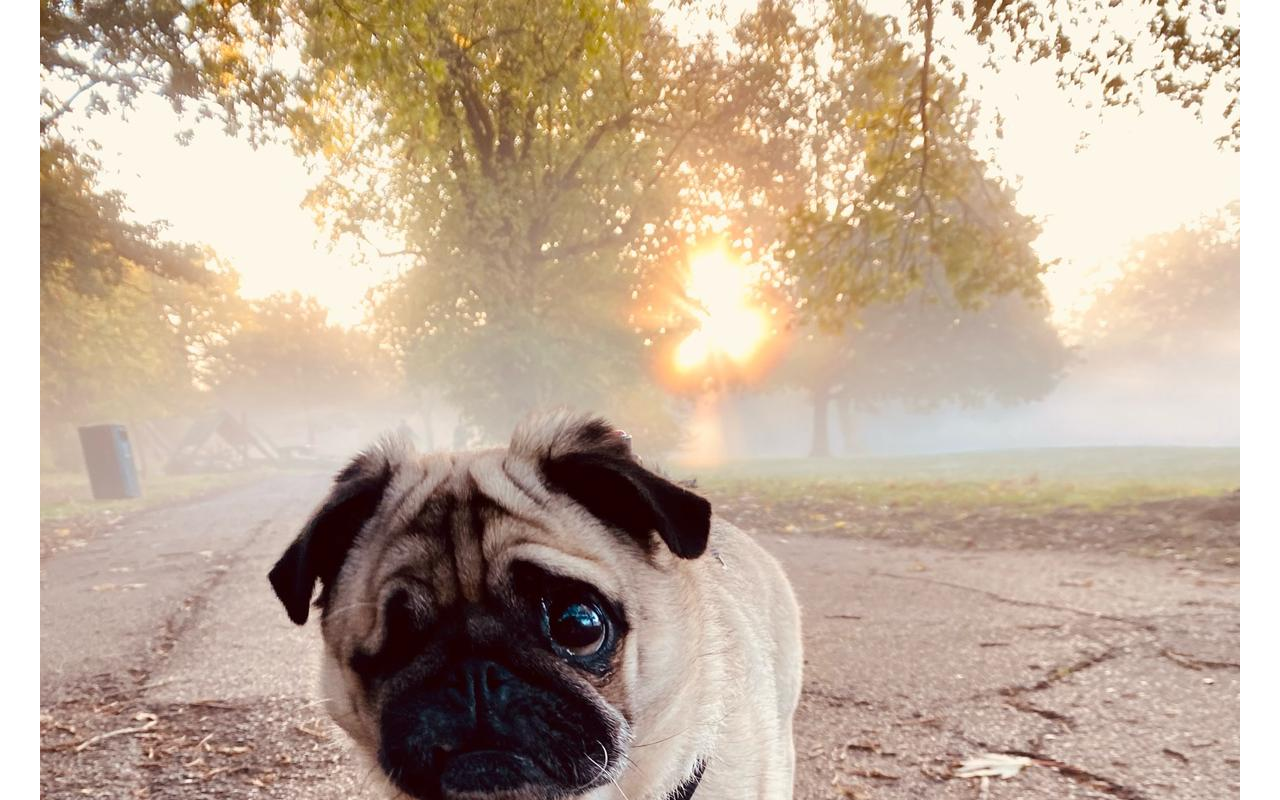
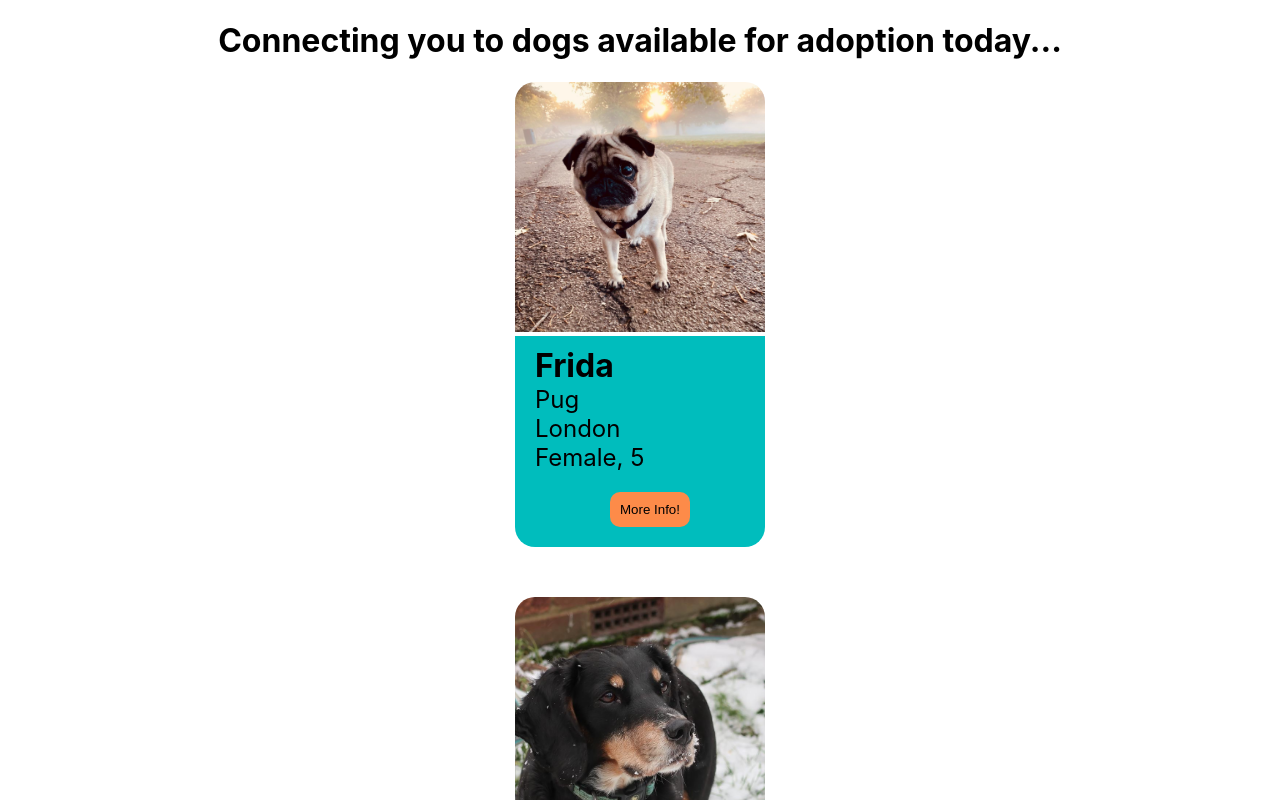
Before and after one commit to anjaliruth/TheHackitectsFinalProjects, a React (Create React App) app in the folder myapp/: page / in a window 1280 px wide. Shown: the top 800 px of the page. Built offline with nearby package versions, Linux system fonts and the light colour scheme.

Commit message:
added styling

```diff
--- a/myapp/src/App.js
+++ b/myapp/src/App.js
@@ -9,5 +9,4 @@ function App() {
     </div>
   );
 }
-
 export default App;
--- a/myapp/src/components/DogCard/DogCard.css
+++ b/myapp/src/components/DogCard/DogCard.css
@@ -0,0 +1,56 @@
+:root{
+    --lightBlue: #00BDBD;
+    --orange: #FD8B49;
+}
+
+
+.dogGridPhoto{
+    width: 250px;
+    height: 250px;
+    object-fit: cover;
+    background-color: black;
+    margin:0 auto;
+    padding: 0;
+    border-radius:  20px 20px 0 0 ;
+
+}
+
+.indDogDatawButton{
+    box-sizing: border-box;
+    text-align:left;
+    margin: 0 auto;
+    margin-bottom: 50px;
+    border-radius: 0 0 20px 20px ;
+    padding-left: 20px;
+    width: 250px;
+    background-color: var(--lightBlue);
+}
+
+.indDogData > p{
+
+margin: 0;
+font-size: 1.5rem;
+}
+/* class to move the doggy data text away from the border */
+
+/* takes out the space between dog name and dog photo */
+.dogName{
+padding-top: 10px;
+margin: 0;
+font-size: 2rem;
+}
+
+.moreInfoButton{
+    padding: 20px 0;
+    text-align: center;
+    margin: 0;
+
+
+}
+
+.moreInfoButton > button {
+background-color: var(--orange);
+border: none;
+border-radius: 10px;
+padding: 10px;
+}
--- a/myapp/src/components/DogCard/DogCard.js
+++ b/myapp/src/components/DogCard/DogCard.js
@@ -1,4 +1,5 @@
 import React from "react";
+import "./DogCard.css";
 import fridaImage from "../../Media/Frida/WhatsApp Image 2023-06-03 at 12.50.29.jpeg";
 import georgeImage from "../../Media/George/WhatsApp Image 2023-06-03 at 11.20.07.jpeg";
 import maisieImage from "../../Media/Maisie/WhatsApp Image 2023-06-03 at 11.15.30.jpeg";
@@ -63,19 +64,29 @@ const dogData = [
   },
 ];
 
-
 export default function DogCard() {
-  return <div className="individualDogCard">
-{/* image, name, breed, location, sex, age, button */}
-{dogData.map((info, index)=>
-<div key={index}>
-<img src={info.photo} alt="dog photo" />
-  <h2>{info.name}</h2>
-  <p>{info.breed}</p>
-  <p>{info.sex}</p>
-  <p>{info.age}</p>
-  <button>More Info</button>
-</div>
-)}
-  </div>;
+  return (
+    <div className="individualDogCard">
+      <h1>Connecting you to dogs available for adoption today...</h1>
+      {/* image, name, breed, location, sex, age, button */}
+      {dogData.map((info, index) => (
+        <div key={index} className="ind">
+          <img src={info.photo} alt="dog photo" className="dogGridPhoto" />
+          <div className="indDogDatawButton">
+            <div className="indDogData">
+              <h2 className="dogName">{info.name}</h2>
+              <p>{info.breed}</p>
+              <p>{info.location}</p>
+              <p>
+                {info.sex}, {info.age}
+              </p>
+            </div>
+            <div className="moreInfoButton">
+              <button>More Info!</button>
+            </div>
+          </div>
+        </div>
+      ))}
+    </div>
+  );
 }
```
